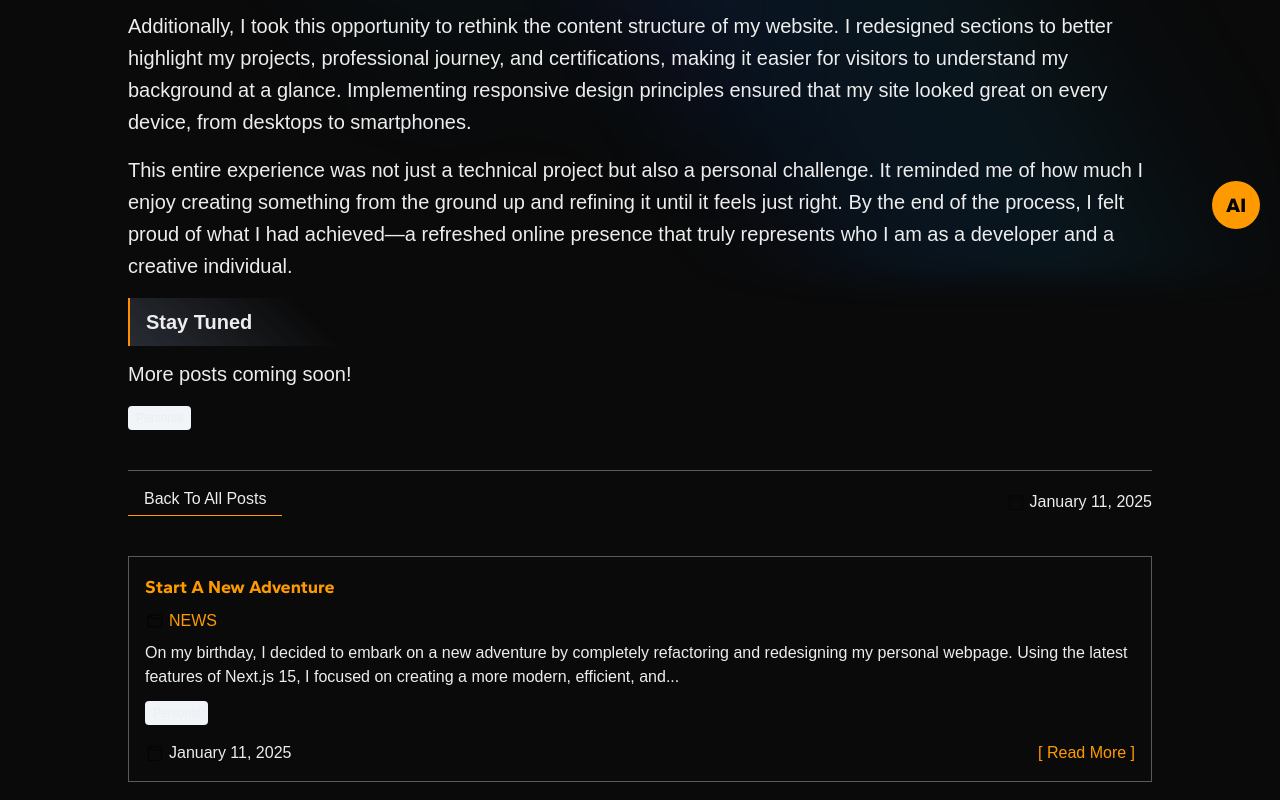
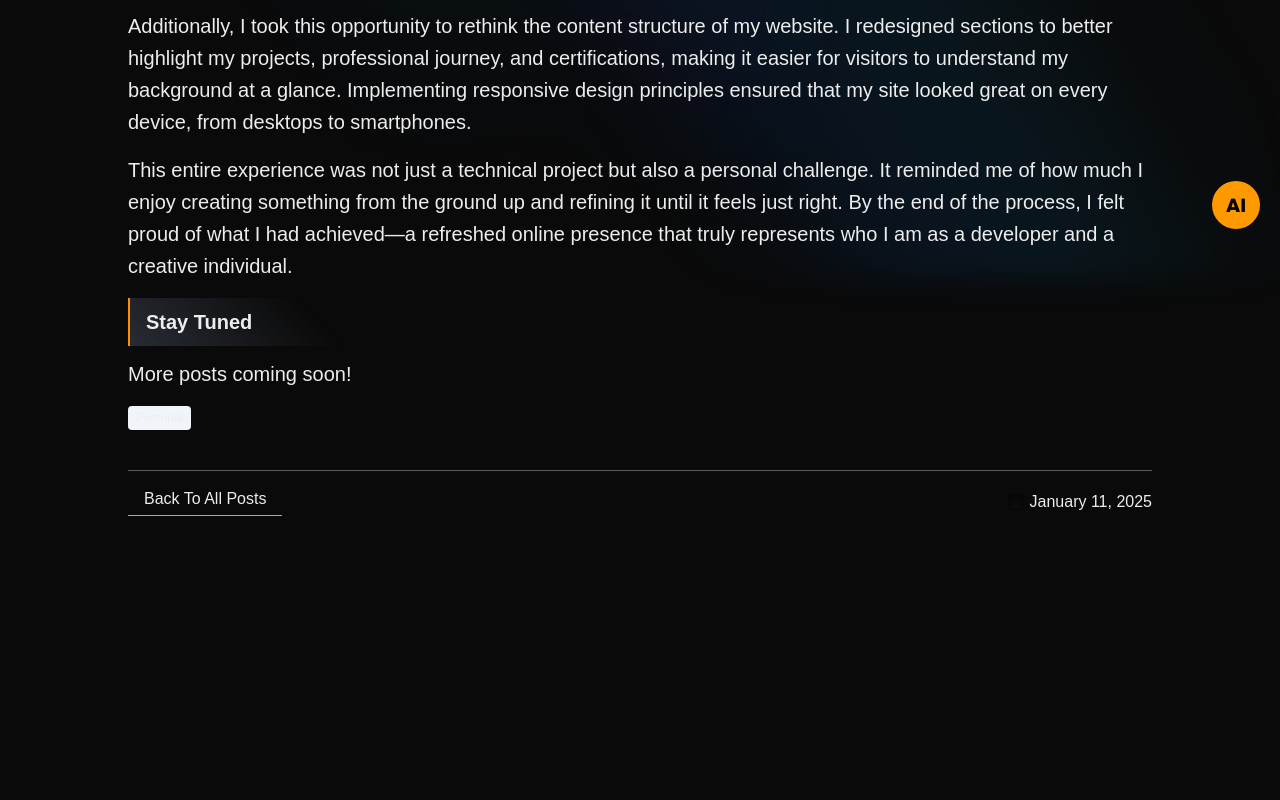
Before and after one commit to raminr77/raminr77.github.io, a Next.js app: page /posts/1 in a window 1280 px wide. Shown: the part 543-1343 px from the top of the page. After the commit the page ends 1163 px from the top, so only its background shows below. Built offline with nearby package versions, Linux system fonts and the light colour scheme; a web font is replaced by a local one.

Commit message:
fix: improve recommended post render

```diff
--- a/src/domains/posts/components/post-card/index.tsx
+++ b/src/domains/posts/components/post-card/index.tsx
@@ -13,10 +13,12 @@ import type { PostMetadata } from '@/shared/types/post';
 
 export function PostCard({
   data,
-  animationDelay = 1
+  animationDelay = 1,
+  disabledAnimation = false,
 }: {
   data: PostMetadata;
   animationDelay?: number;
+  disabledAnimation?: boolean;
 }) {
   const { id, title, slug, description, tags, date, isActive, category } = data;
   const postDetailUrl = `${ROUTES.POSTS}${id}?slug=${slug}`;
@@ -29,7 +31,7 @@ export function PostCard({
     <div
       className={clsx(
         'flex flex-col bg-transparent p-4 shadow backdrop-blur-sm duration-500 hover:bg-slate-300/10 justify-between border border-slate-300/40',
-        animator({ name: 'fadeIn' })
+        !disabledAnimation && animator({ name: 'fadeIn' })
       )}
       style={{ animationDelay: `${animationDelay}s` }}
     >
--- a/src/domains/posts/post-detail-page.tsx
+++ b/src/domains/posts/post-detail-page.tsx
@@ -40,9 +40,12 @@ export async function generateMetadata({ params }: Props): Promise<Metadata> {
 export async function PostDetailPage({ params }: Props) {
   const { id: postId } = await params;
   const post: Post | null = getPostContent(Number(postId));
-  const { data: recommendedPosts = [] } = getPosts(
+  const { data: sameCategoryPosts = [] } = getPosts(
     post ? { category: post.category } as PostFilters : null
   );
+  const recommendedPosts = sameCategoryPosts.filter(
+    ({ id }) => id !== Number(postId)
+  ).slice(0, 3);
 
   if (!post) {
     redirect(ROUTES.POSTS);
@@ -82,12 +85,7 @@ export async function PostDetailPage({ params }: Props) {
 
       <PostTags postId={post.id} tags={post.tags} />
 
-      <div
-        className={clsx(
-          'my-10 flex items-center justify-between border-t border-slate-300/40 pt-4',
-          animator({ name: 'fadeInUp', delay: '2s' })
-        )}
-      >
+      <div className="my-10 flex items-center justify-between border-t border-slate-300/40 pt-4">
         <Link
           href={ROUTES.POSTS}
           className="border-b border-amber-500 px-4 pb-1 duration-300 hover:text-amber-500"
@@ -97,11 +95,13 @@ export async function PostDetailPage({ params }: Props) {
         <PostDate date={post.date} />
       </div>
 
-      <div className="flex overflow-x-auto gap-4 mb-6">
-        {recommendedPosts.slice(0, 3).map((post: PostMetadata, index: number) => (
-          <PostCard key={post.id} data={post} animationDelay={(index + 1) * 0.3} />
-        ))}
-      </div>
+      {recommendedPosts.length > 0 ? (
+        <div className="flex overflow-x-auto gap-4 mb-6 max-lg:flex-col">
+          {recommendedPosts.map((post: PostMetadata) => (
+            <PostCard key={post.id} data={post} disabledAnimation />
+          ))}
+        </div>
+      ) : null}
 
       <Script defer strategy="beforeInteractive" src="/highlight.min.js" />
       <Script defer strategy="beforeInteractive" src="/highlight-loader.js" />
```
